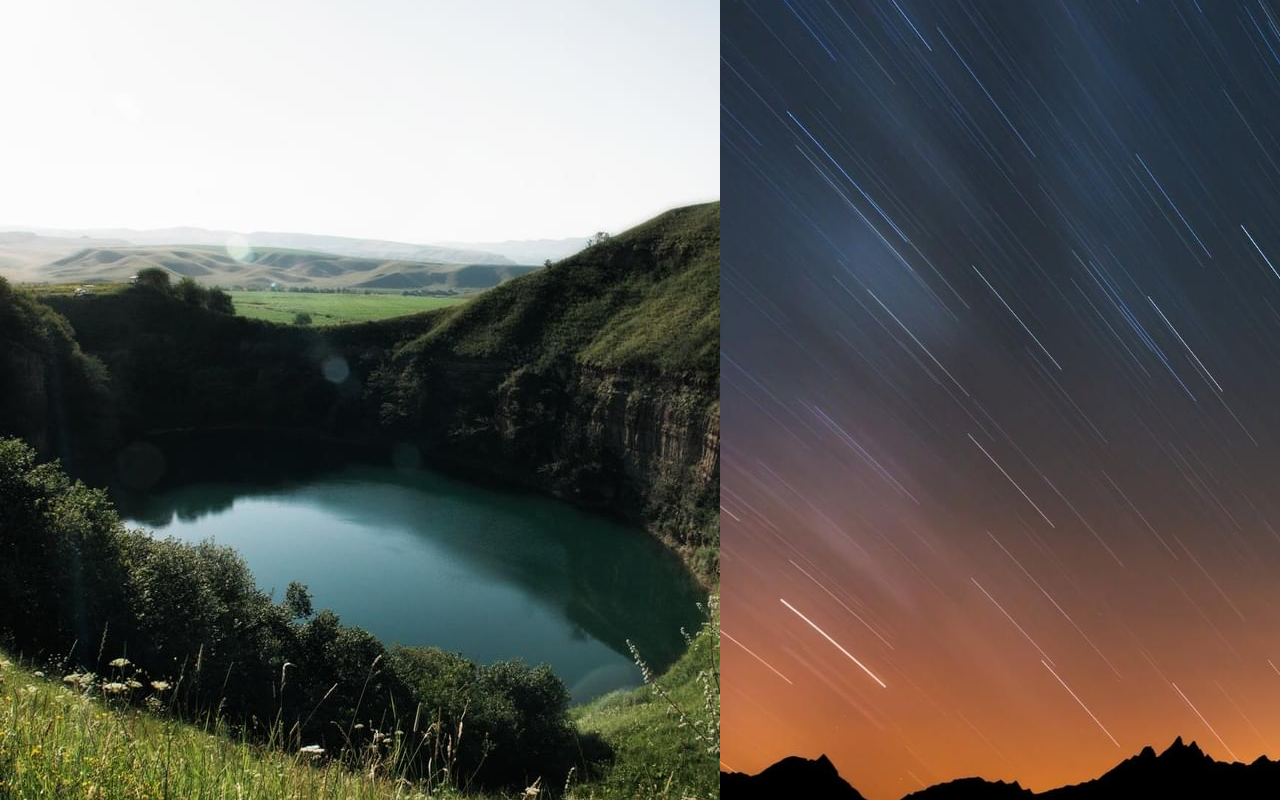
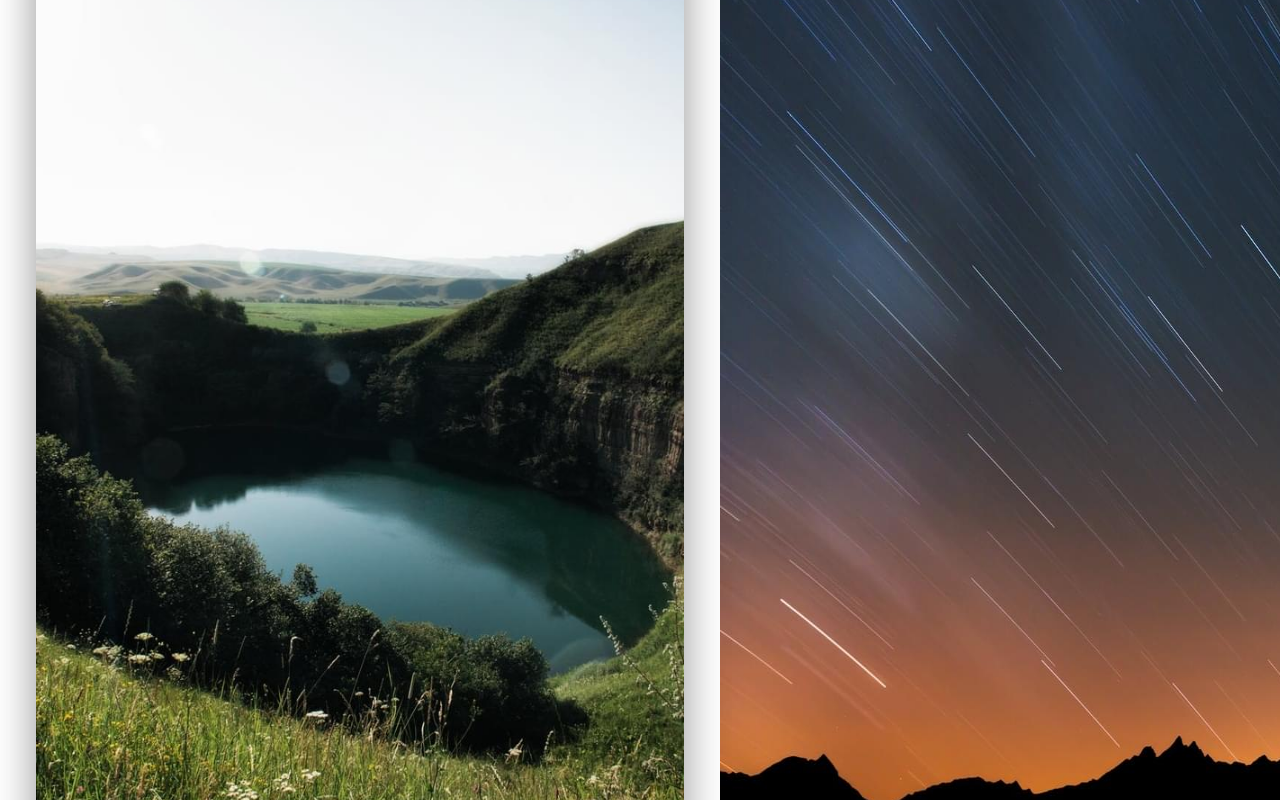
Before and after one commit to samirzjadhav/smooth-nature, a plain HTML site: page index.html in a window 1280 px wide. In both pictures the pointer is over the picture 360 px from the left and 1575 px from the top of the page. Shown: the part 1175-1975 px from the top of the page. Drawn offline with Linux system fonts and the light colour scheme.

Commit message:
fix: some code

```diff
--- a/style.css
+++ b/style.css
@@ -77,11 +77,11 @@
   background-repeat: no-repeat;
 }
 
-/* .review-img img:hover {
+.review-img img:hover {
   opacity: 1;
   transform: scale(0.9);
   box-shadow: 0 0 40px 4px rgba(26, 26, 26, 0.4);
-} */
+}
 
 .testimonials {
   margin-top: 5rem;
```
